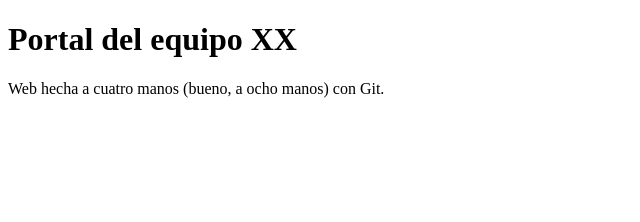
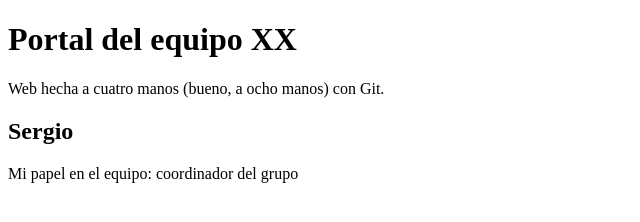
Before and after one commit to stuffsergio/portal-equipo05, a plain HTML site: page index.html in a window 1280 px wide. Shown: the whole page, without its empty margins (0-640 px from the left). Drawn offline with Linux system fonts and the light colour scheme.

Commit message:
Añade presentación Sergio Pérez

```diff
--- a/index.html
+++ b/index.html
@@ -7,5 +7,9 @@
   <body>
     <h1>Portal del equipo XX</h1>
     <p>Web hecha a cuatro manos (bueno, a ocho manos) con Git.</p>
+    <section>
+  	<h2>Sergio</h2>
+  	<p>Mi papel en el equipo: coordinador del grupo</p>
+    </section>
   </body>
 </html>
```
